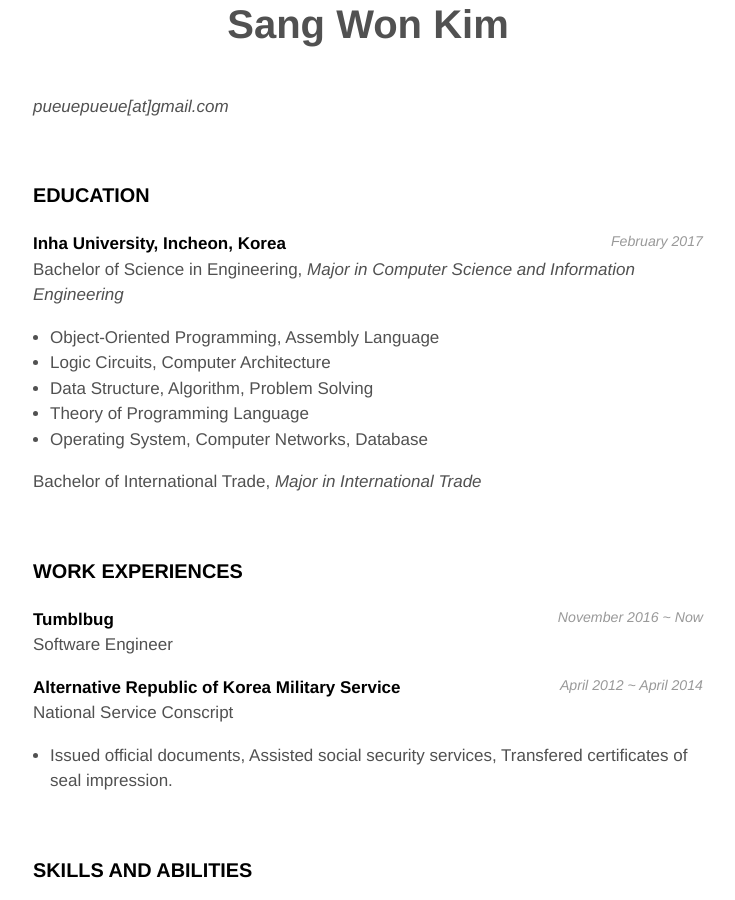
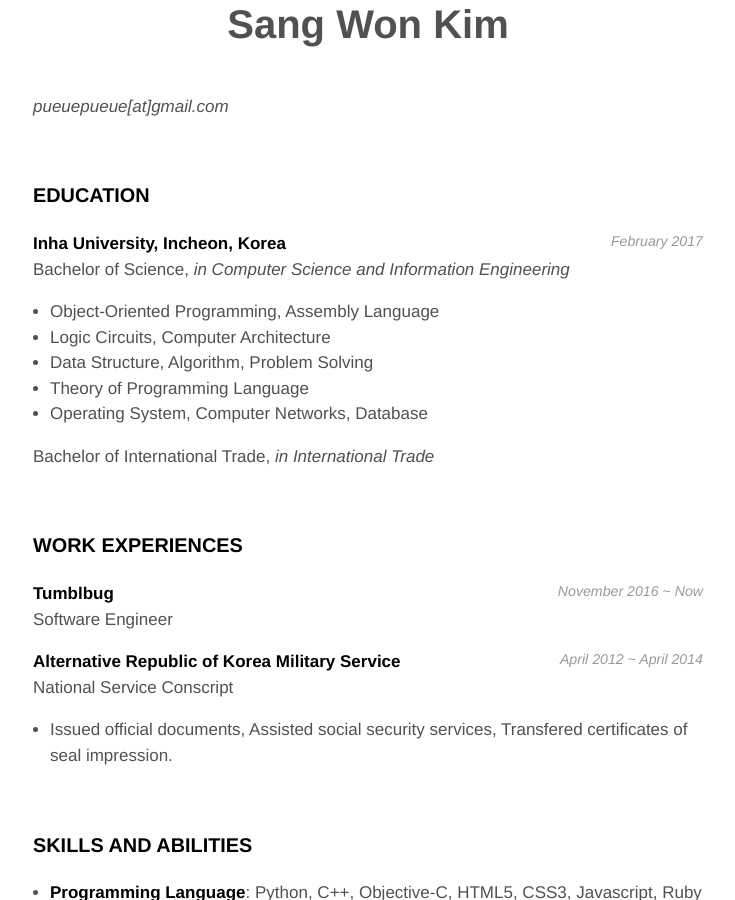
Before and after one commit to gloorx/gloorx.github.io, a Jekyll site: the page built from resume.md, in a window 1280 px wide and 900 px high, scrolled down 377 px. Shown: the whole window, without its empty margins (272-1007 px from the left). Built offline with Jekyll 4.4.1, drawn with Linux system fonts in a browser that asks for light colours; some web fonts are replaced.

Commit message:
Fix resume

```diff
--- a/resume.md
+++ b/resume.md
@@ -11,7 +11,7 @@ _pueuepueue[at]gmail.com_
 
 <time style="float: right">February 2017</time>
 **Inha University, Incheon, Korea**
-Bachelor of Science in Engineering, *Major in Computer Science and Information Engineering*
+Bachelor of Science, *in Computer Science and Information Engineering*
 
   - Object-Oriented Programming, Assembly Language
   - Logic Circuits, Computer Architecture
@@ -19,7 +19,7 @@ Bachelor of Science in Engineering, *Major in Computer Science and Information E
   - Theory of Programming Language
   - Operating System, Computer Networks, Database
 
-Bachelor of International Trade, *Major in International Trade*
+Bachelor of International Trade, *in International Trade*
 
 <br />
 
```
